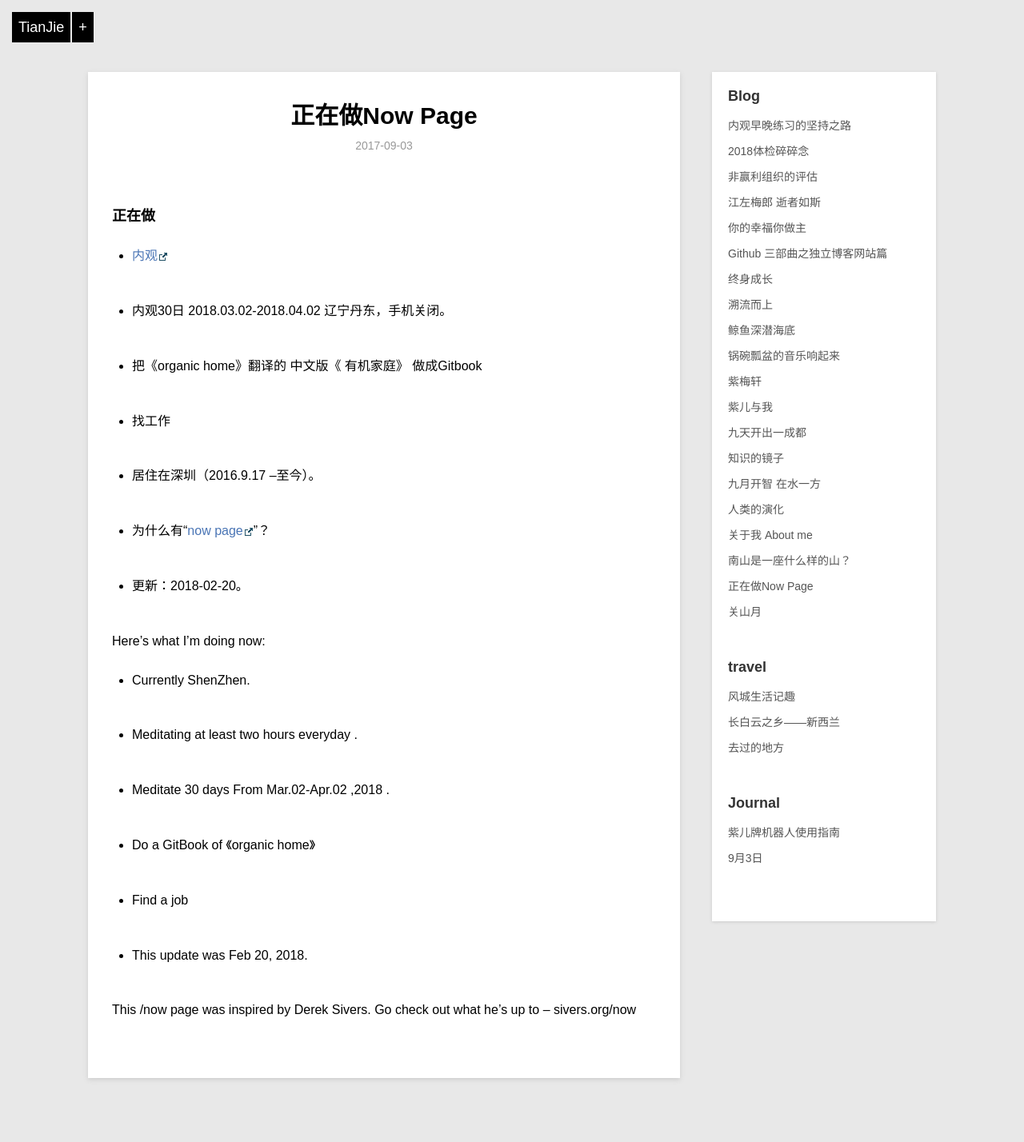
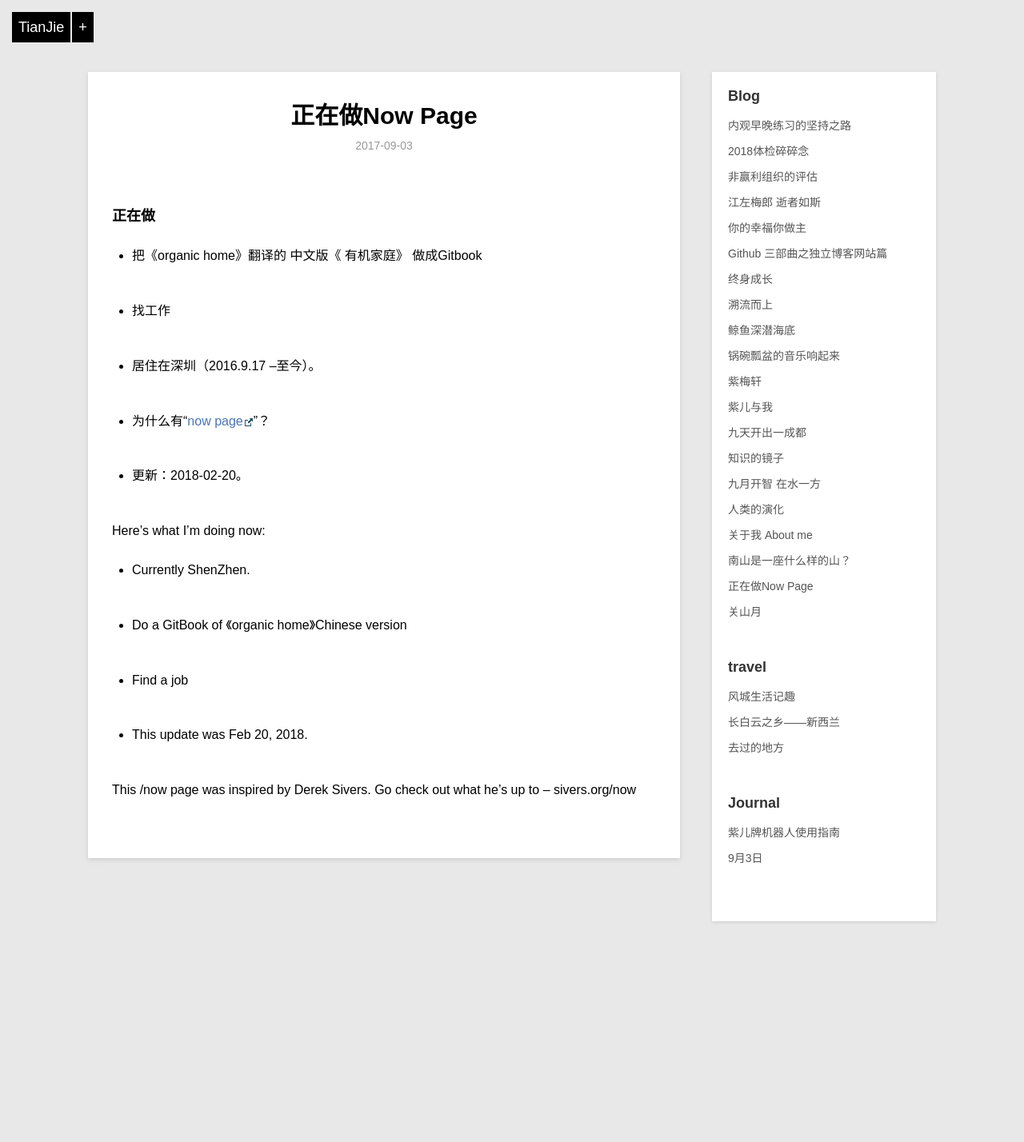
Before and after one commit to violettianjie/violettianjie.github.io, a Jekyll site: the page built from _posts/blog/2017-09-03-now.md, in a window 1280 px wide. Shown: the whole page at 80% size. Built offline with Jekyll 4.4.1, drawn with Linux system fonts in a browser that asks for light colours; comment, search, counter and statistics services are not loaded; after the commit the page ends 1202 px from its top, so only the background shows below that.

Commit message:
Update 2017-09-03-now.md

```diff
--- a/_posts/blog/2017-09-03-now.md
+++ b/_posts/blog/2017-09-03-now.md
@@ -8,10 +8,6 @@ category: blog
 ### 正在做
 
 
-
-- [内观](https://www.dhamma.org/zh-HANS/index)
-
-- 内观30日 2018.03.02-2018.04.02 辽宁丹东，手机关闭。
 
 - 把《organic home》翻译的 中文版《 有机家庭》 做成Gitbook
 
@@ -29,11 +25,7 @@ Here’s what I’m doing now:
 
 - Currently ShenZhen.
 
-- Meditating at least two hours everyday .
-
-- Meditate 30 days From Mar.02-Apr.02 ,2018 .
-
-- Do a GitBook of 《organic home》
+- Do a GitBook of 《organic home》Chinese version
 
 - Find a job
 
```
